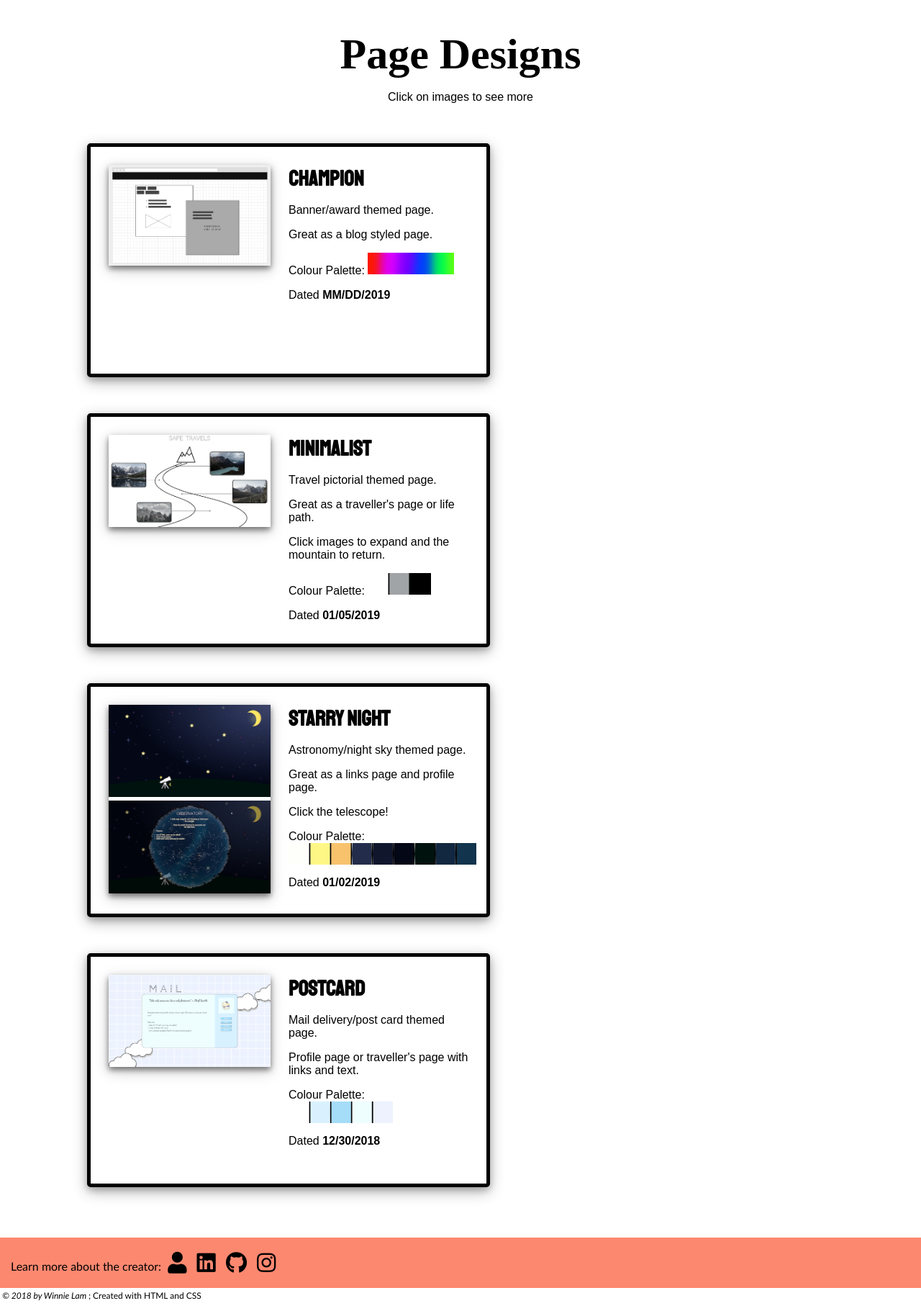
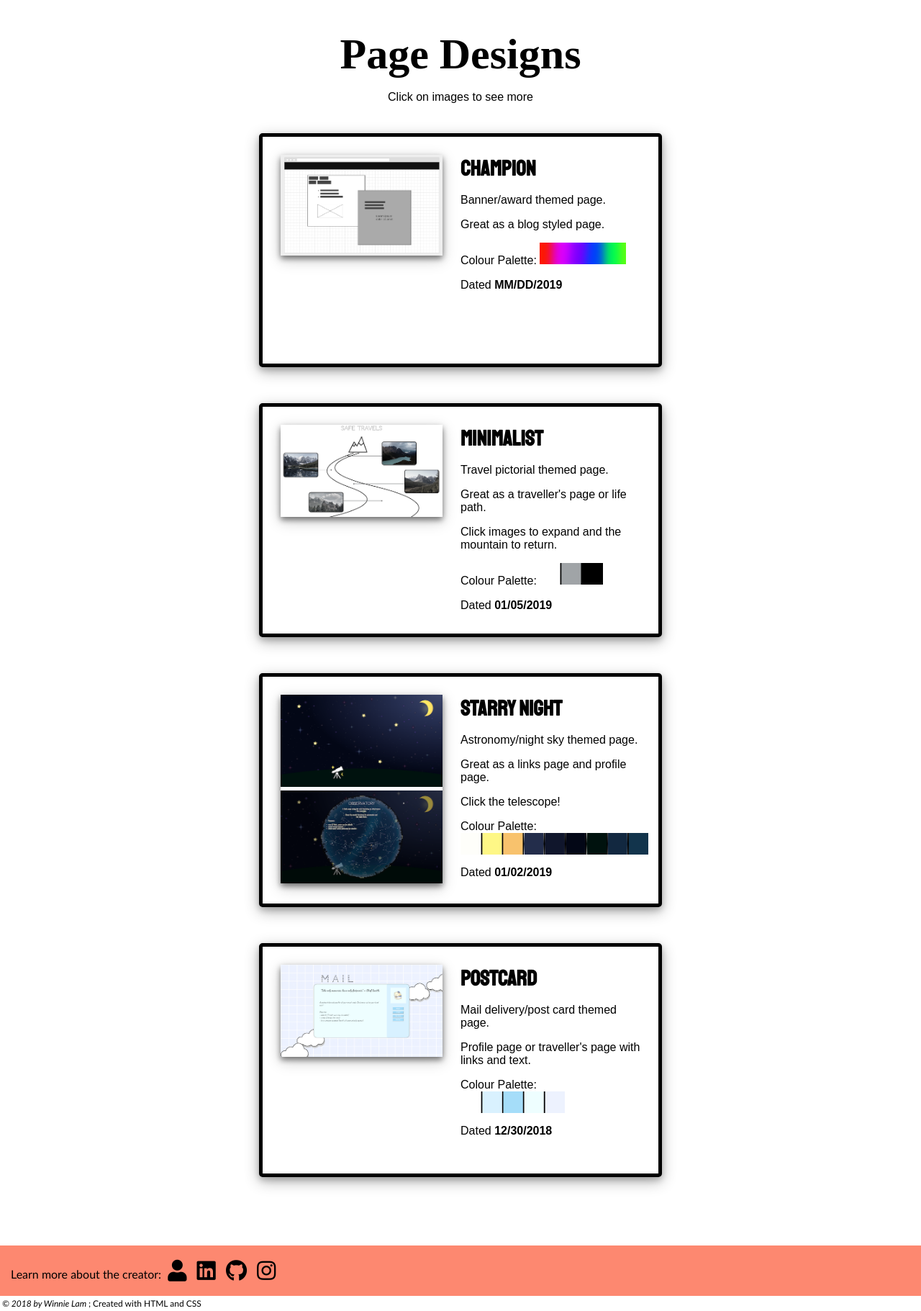
Before and after one commit to winnllam/just-peachy, a Python web app: template templates/main.html in a window 1280 px wide. Shown: the part 799-2620 px from the top of the page at 72% size. Run offline with Jinja, Linux system fonts and the light colour scheme; the template is opened without the code that fills it, so the values that code supplies are empty; some libraries are stand-ins or nearby versions; some web fonts are replaced.

Commit message:
grid boxes fixed alignment

```diff
--- a/templates/champion.html
+++ b/templates/champion.html
@@ -7,8 +7,13 @@
     <style>
 
     </style>
+
   </head>
   <body>
 
+
+    <div> <!-- post boxes-->
+
+    </div>
   </body>
 </html>
--- a/templates/main.html
+++ b/templates/main.html
@@ -44,8 +44,8 @@
         border-radius: 5px;
         background-color: white;
         box-shadow: 0 4px 8px 0 rgba(0, 0, 0, 0.2), 0 6px 20px 0 rgba(0, 0, 0, 0.3);
-        float: left;
         overflow: hidden;
+        display: inline-block;
       }
       .demo { /*page image*/
         width: 45%;
@@ -97,9 +97,8 @@
       }
       #grid {
         width: 85%;
-        margin-top: 30px;
-        margin-bottom: 25px;
-        z-index: 10;
+        margin: 0 auto;
+        margin-bottom: 70px;
       }
       #up {
         position: fixed;
@@ -126,7 +125,7 @@
 
     <h1 id="top">Page Designs</h1>
     <p style="text-align:center;">Click on images to see more</p>
-    <center><div id="grid">
+    <div id="grid"><center>
       <!-- add new page box
       <div class="pagebox">
         <img class="demo" src="../static/wireframe.png" alt="ex" onclick="window.location.href='/'">
@@ -178,7 +177,7 @@
         </div>
       </div>
 
-      <div class="pagebox" style="margin-bottom:70px;">
+      <div class="pagebox">
         <img class="demo" src="../static/Postcard/postcard.png" alt="ex" onclick="window.location.href='/postcard'">
         <div class="text">
           <h2>Postcard</h2>
@@ -189,7 +188,7 @@
         </div>
       </div>
 
-    </div></center>
+    </center></div>
 
     <footer>
       Learn more about the creator:
--- a/templates/postcard.html
+++ b/templates/postcard.html
@@ -56,7 +56,7 @@
         height: 100%;
         background-color: #D8F1FF;
         text-align: center;
-        overflow: scroll;
+        overflow: block;
       }
       #pic { /*user image*/
         width: 135px;
```
